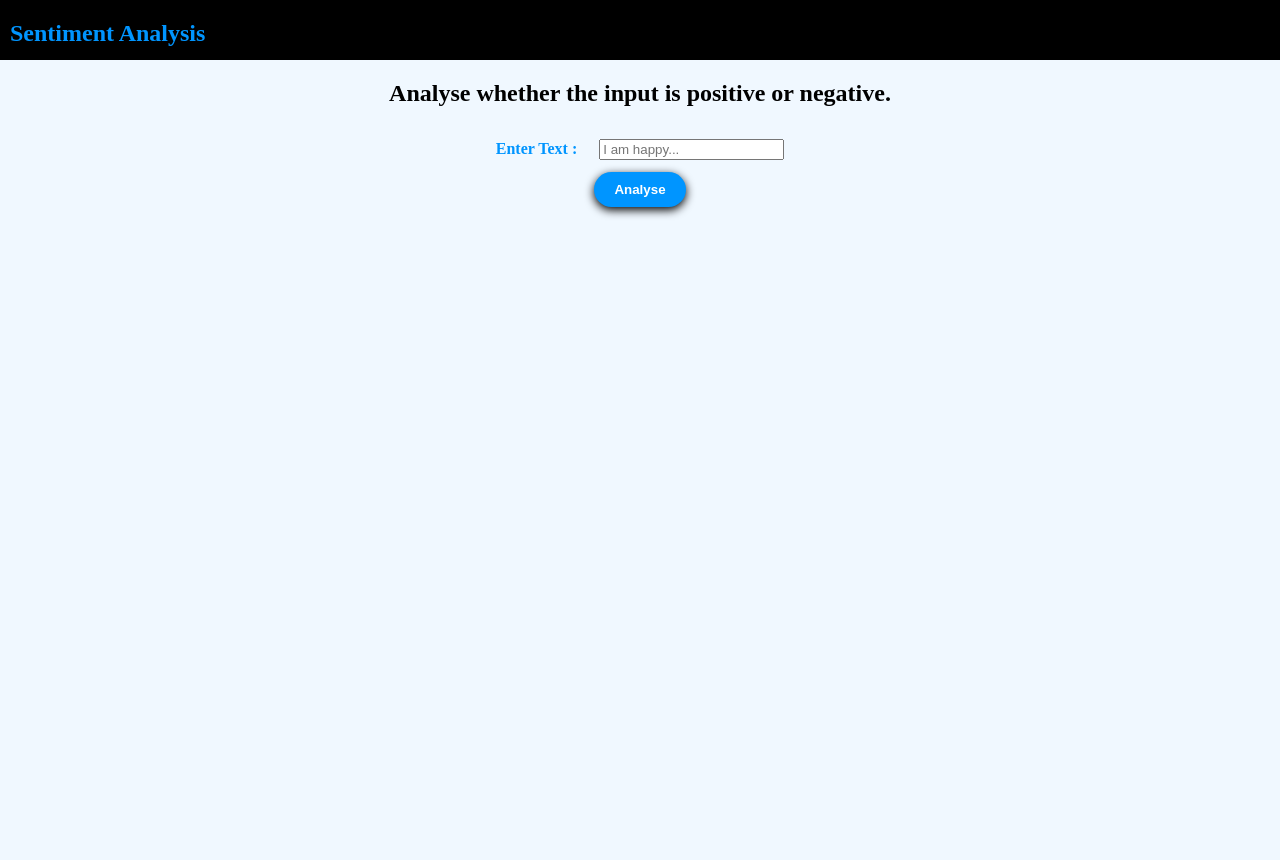
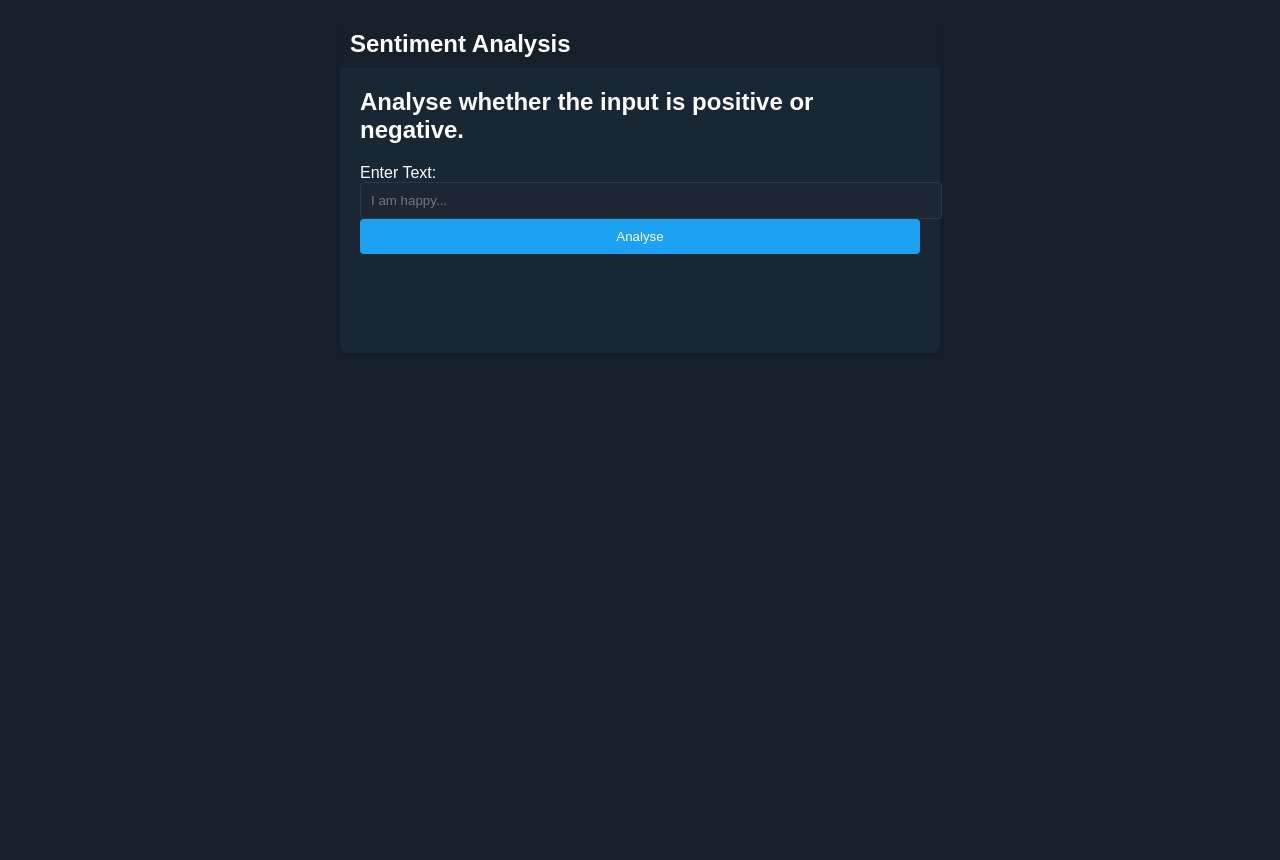
Before and after one commit to MoonKing1309/TechAThon, a Python web app: template flask/templates/index.html in a window 1280 px wide. After the commit the page ends 254 px from the top, so only its background shows below. Run offline with Jinja, Linux system fonts and the light colour scheme; the template is opened without the code that fills it, so the values that code supplies are empty.

Commit message:
UI changes

```diff
--- a/flask/templates/index.html
+++ b/flask/templates/index.html
@@ -5,132 +5,89 @@
   <meta name="viewport" content="width=device-width, initial-scale=1, maximum-scale=1.0"/>
   <title>SentimentAnalysis</title>
   <style>
-      .container
-      {
-        text-align: center;
-        background-color: aliceblue;
-        min-height: 100vh;
-        width: 100vw;
-        position: absolute;
-
+    body {
+      font-family: Arial, sans-serif;
+      background-color: #15202b;
+      color: #fff;
+      margin: 0;
+      padding: 0;
     }
 
-      nav{
-        display: flex;
-        background-color: black;
-        color: rgb(0,149,255);
-        padding-left: 10px;
-        height: 60px;
-
-      }
-      body{
-        padding: 0px;
-        margin: 0px;
+    .container {
+      max-width: 600px;
+      margin: 20px auto;
+      background-color: #192734;
+      border-radius: 8px;
+      box-shadow: 0 2px 4px rgba(0, 0, 0, 0.1);
     }
 
-      table
-      {margin: auto auto;}
-
-      td,tr
-      {
+    header {
+      background-color: #15202b;
+      color: #fff;
       padding: 10px;
+      border-top-left-radius: 8px;
+      border-top-right-radius: 8px;
     }
 
-      .btn
-      {
-          padding: 10px 20px 10px 20px;
-          background-color: rgb(0,149,255);
-          border: none;
-          border-radius: 50px;
-          color:white;
-          font-weight: 700;
-          cursor: pointer;
-          box-shadow: 0px 3px 10px black;
-          text-decoration: none;
+    header h1 {
+      font-size: 1.5rem;
+      margin: 0;
     }
 
-      .btn:active
-      {
-          box-shadow: 0px 0px 3px black;
-          transform: scaleY(7px);
+    .tweet-content {
+      padding: 20px;
     }
 
-      label{
-        color: rgb(0,149,255);
-        font-weight: 900;
+    .tweet-content h2 {
+      margin-top: 0;
+      color: #fff;
     }
 
-      #label
-      {
-        text-align: start;
-      }
-      select{
-        width: 100%;
-      }
-      nav li
-      {
-        display: inline;
-        padding-right: 20px;
+    form {
+      margin-bottom: 20px;
     }
 
-      nav a
-      {
-        text-decoration: none;
-        color: rgb(0,149,255);
+    input[type="text"] {
+      width: 100%;
+      padding: 10px;
+      border: 1px solid #2c3845;
+      border-radius: 4px;
+      background-color: #1c2733;
+      color: #fff;
     }
 
-      #predictionContainer
-      {
-        margin-left: auto auto;
-        display: flex;
-        justify-content: center;
-        align-content: center;
-        text-align: center;
-        flex-wrap: wrap;
-        margin: 20px;
+    .btn {
+      display: block;
+      width: 100%;
+      padding: 10px;
+      background-color: #1da1f2;
+      color: #fff;
+      border: none;
+      border-radius: 4px;
+      cursor: pointer;
     }
 
+    .btn:hover {
+      background-color: #0c84c6;
+    }
 
+    #predictionContainer {
+      text-align: center;
+      padding: 20px;
+    }
   </style>
 </head>
-
 <body>
-    <div class="section no-pad-bot" id="index-banner">
-      <nav>
-        <h1>
-          Sentiment Analysis
-        </h1>
-        <h1 style="margin-left: auto; margin-right: 10px;color: rgb(0,149,255);">
-            <!-- <ul style="list-style: none;display: inline;margin: 0px;padding: 0px;">
-                <li>
-                    <a href="/">Home</a>
-                </li>
-                <li>
-                    <a href="/LR">LinearRegression</a>
-                </li>
-                <li>
-                    <a href="/SVM">SVM</a>
-                </li>
-            </ul> -->
-        </h1>
-      </nav>
   <div class="container">
-            <h2>
-              Analyse whether the input is positive or negative.
-            </h2>
-
-            <form action='/predictLR' method="post" >
-              <table>
-                  <tr>
-                      <td id="label">
-                        <label for="text">Enter Text :</label>
-                      </td>
-                      <td>
-                        <input placeholder="I am happy..." name="text" type="string">
-                      </td>
-                  </tr>
-              </table>
-              <button type="submit" class="btn" >Analyse</button>
+    <header>
+      <h1>Sentiment Analysis</h1>
+    </header>
+    <div class="tweet-content">
+      <h2>Analyse whether the input is positive or negative.</h2>
+      <form action='/predictLR' method="post">
+        <label for="text">Enter Text:</label>
+        <input placeholder="I am happy..." name="text" type="text">
+        <button type="submit" class="btn">Analyse</button>
       </form>
       <div id="predictionContainer">
         <h3>{{pred}}</h3>
```
Lines whose indentation alone changed are shown as unchanged.
